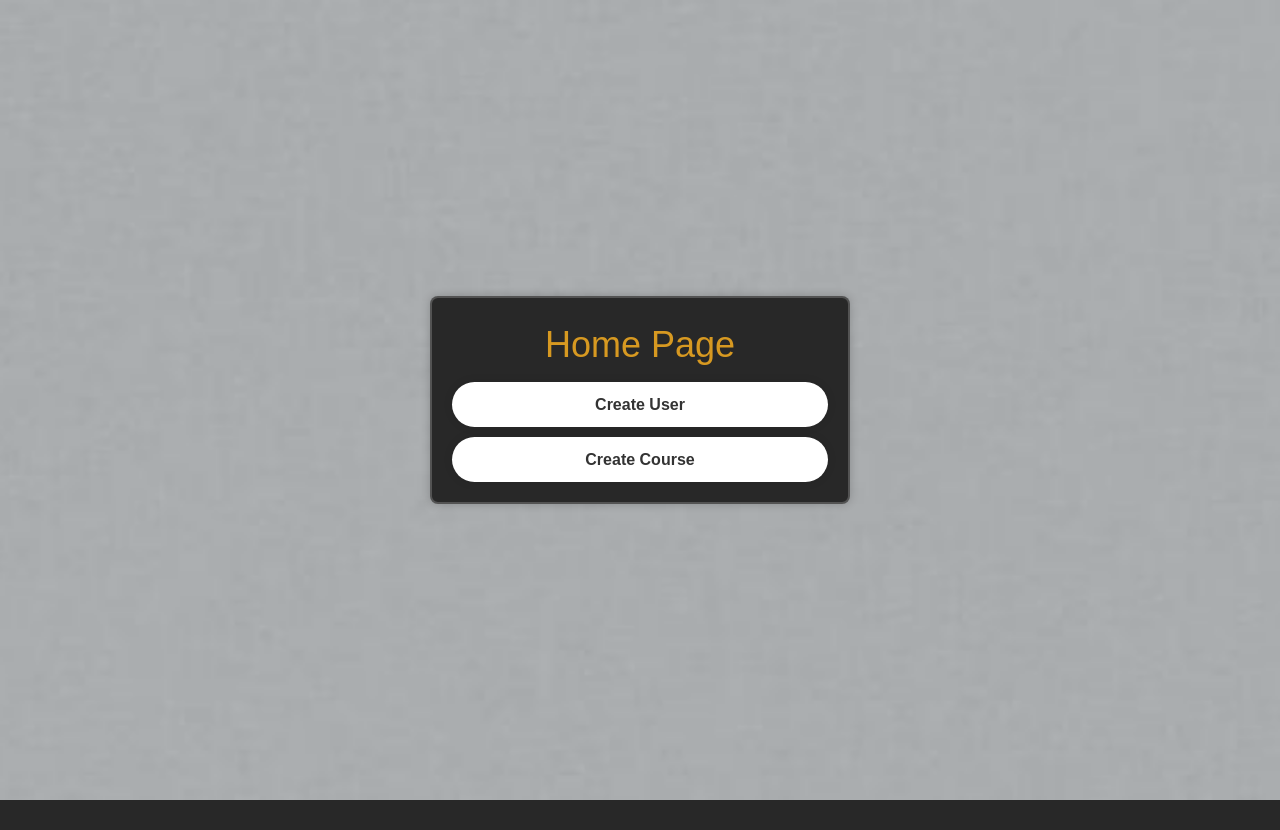
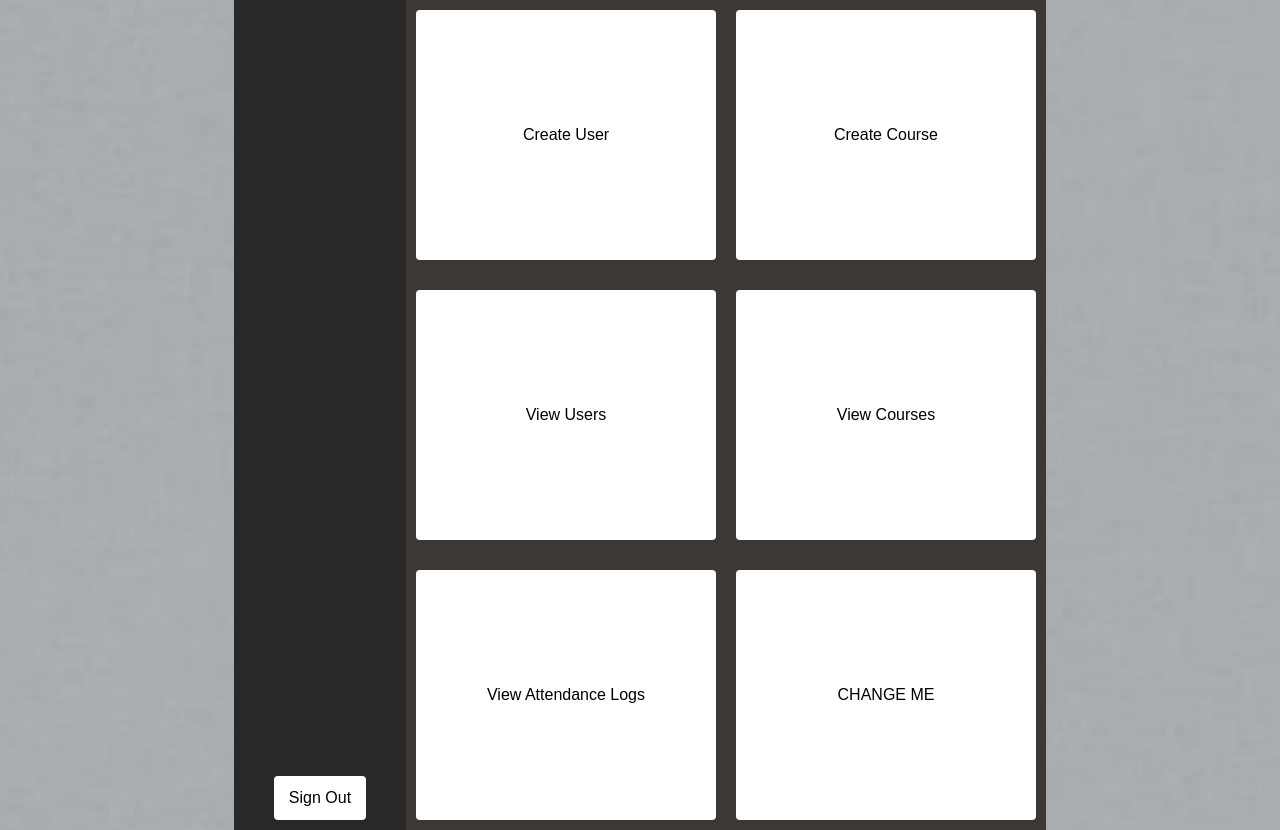
Before and after one commit to papengav/attendance-app, a React (Create React App) app in the folder loginfrontend/: page /homePage in a window 1280 px wide. Before the commit the page ends 800 px from the top, so only its background shows below. Built offline with nearby package versions, Linux system fonts and the light colour scheme.

Commit message:
Home page UI updates

```diff
--- a/loginfrontend/src/Pages/HomePage/HomePage.css
+++ b/loginfrontend/src/Pages/HomePage/HomePage.css
@@ -3,17 +3,83 @@ Name: Dylan Brodie
 Project: Attendance App - This is a full stack attendance tracking and managament software
 Purpose: Basic styling for Home Page UI
 */
-body {
+
+html, body {
     height: 100%;
+    width: 100%;
     margin: 0;
     padding: 0;
-    display: grid;
-    place-items: center;
+    display: flex;
+    flex-direction: column;
+}
+
+body {
+    align-items: center;
     text-align: center;
     background-color: #282828;
     color: #ebdbb2;
+    min-height: 100vh;
 }
 
-.centered-container {
-    display: block;
+.top-bar {
+    width: 100%;
+    height: 2vh;
+    background-color: #fe8019;
 }
+
+.main-content {
+    display: flex;
+    width: 100%;
+    flex-grow: 1;
+}
+
+.sidebar {
+    width: 15%;
+    display: flex;
+    flex-direction: column;
+    justify-content: flex-end;
+    min-width: 100px;
+    max-width: 500px;
+}
+
+.sidebar-bottom {
+    width: 100%;
+    padding: 10px;
+}
+
+.center-content {
+    flex-grow: 1;
+    display: flex;
+    align-items: center;
+    justify-content: center;
+    padding: 10px;
+    background-color: #3c3836;
+}
+
+.grid {
+    display: grid;
+    grid-template-columns: repeat(2, 1fr);
+    grid-template-rows: repeat(3, 1fr);
+    gap: 20px;
+    width: 100%;
+    height: auto;
+}
+
+.button {
+    padding: 2vh;
+    font-size: 2vh;
+    background-color: white;
+    color: black;
+    min-width: 300px;
+    min-height: 250px;
+}
+
+.signoutButton {
+    font-size: 1.5h;
+    background-color: white;
+    color: black;
+    min-width: none;
+    min-height: 20px;
+    max-width: 300px;
+    max-height: 100px;
+}
--- a/loginfrontend/src/Pages/HomePage/HomePage.jsx
+++ b/loginfrontend/src/Pages/HomePage/HomePage.jsx
@@ -19,19 +19,29 @@ const HomePage = () => {
     };
 
     return (
-        <div className='wrapper'>
-            <div>
-            <div>
-            <h1>Home Page</h1>
-            <div>
-            <button type="button" onClick={handleClickU}>Create User</button>
+        <div className="body">
+          <div className="top-bar" style={{ backgroundColor: '#fe8019', height: '20px' }}></div>
+
+          <div className="main-content">
+            <div className="sidebar" style={{ backgroundColor: '#282828', width: '172px' }}>
+              <div className="sidebar-bottom" style={{ backgroundColor: '#282828' }}>
+                <button className="signoutButton">Sign Out</button>
+              </div>
             </div>
-            <div>
-            <button type="button" onClick={handleClickC}>Create Course</button>
+
+            <div className="center-content" style={{ backgroundColor: '#3c3836', padding: '10px' }}>
+              <div className="grid" style={{ maxWidth: '3000px', margin: 'auto' }}>
+                <button className="button" onClick={handleClickU}>Create User</button>
+                <button className="button" onClick={handleClickC}>Create Course</button>
+                <button className="button">View Users</button>
+                <button className="button">View Courses</button>
+                <button className="button">View Attendance Logs</button>
+                <button className="button">CHANGE ME</button>
+              </div>
             </div>
+          </div>
         </div>
-        </div>
-        </div>
-    );
-};
+      );
+    };
+
 export default HomePage;
```
